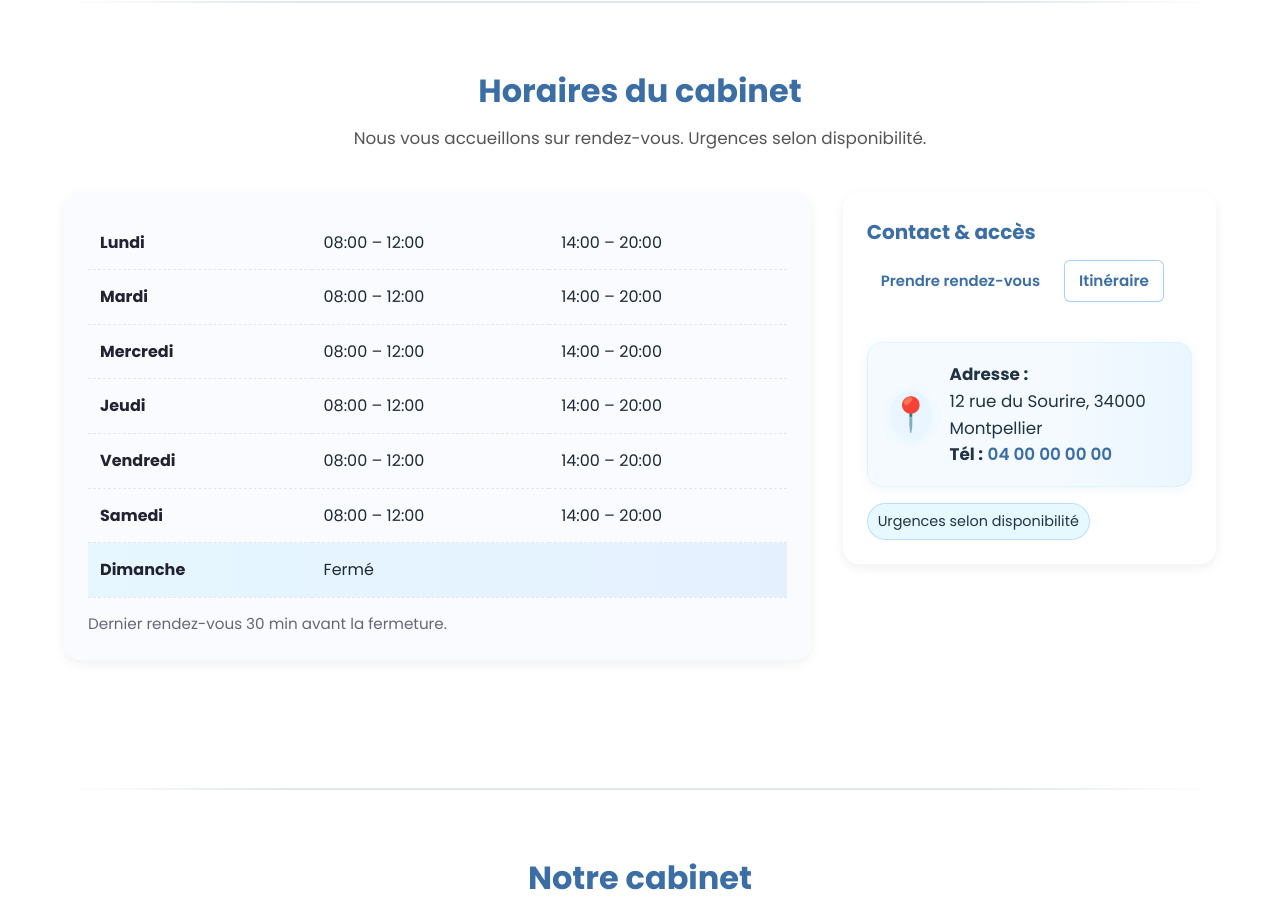
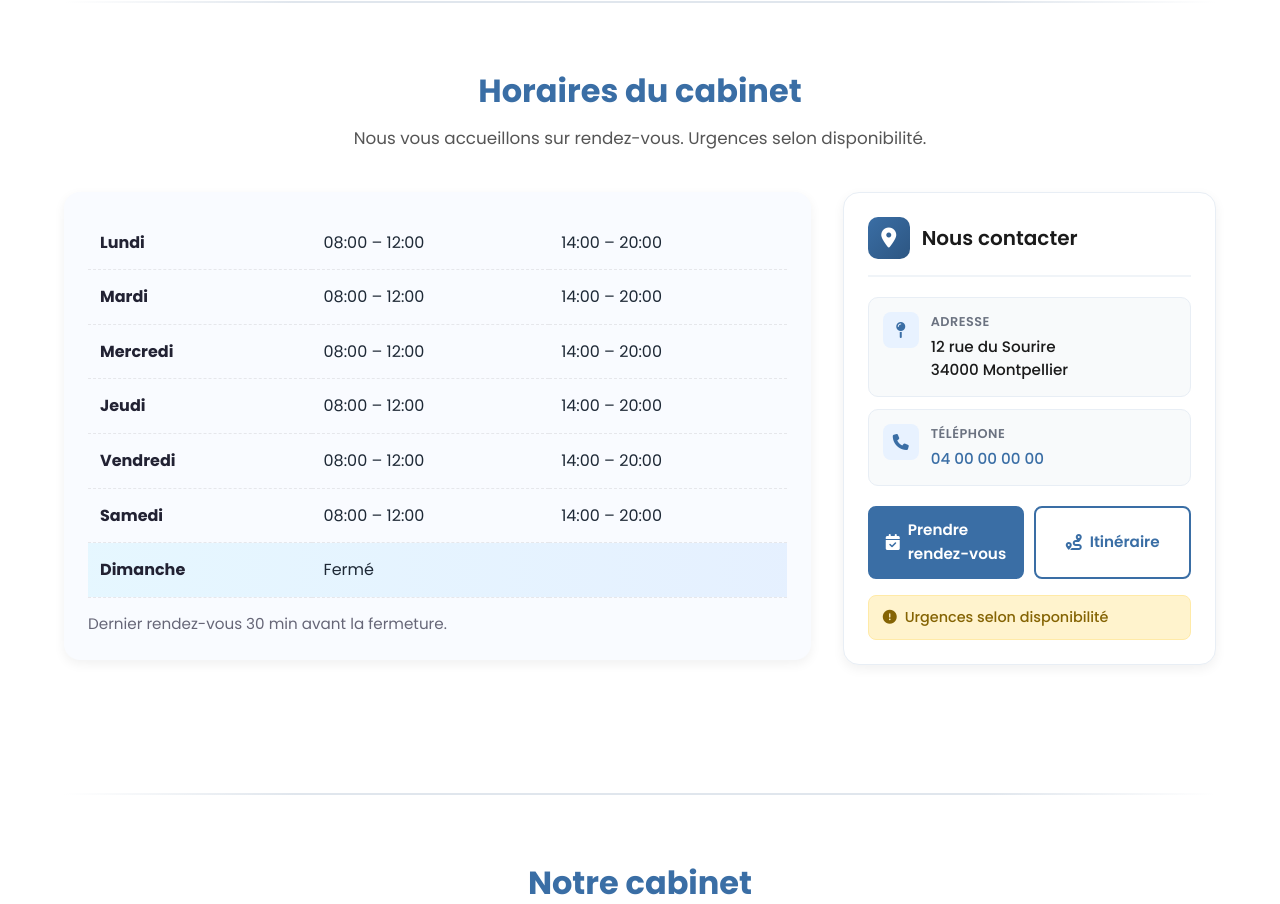
Before and after one commit to Wandalf-dev/CabinetDupont, a PHP site: page /cabinetdupont/ in a window 1280 px wide. Shown: the part 2358-3262 px from the top of the page. Run offline with PHP 8.4, Linux system fonts and the light colour scheme; data comes from the database, SQL or seed files in the repository; a stand-in replaces the project's code that opens the database connection; some libraries are stand-ins or nearby versions.

Commit message:
Release 3.8.7 - Création du readme, réalisations des tests via composer/phpunit
- Ajout section qualité/tests validés au README (18 tests, badges)
- Refonte bloc Contact homepage avec design moderne carte interactive
- Création css/components/contact-card.css pour composant réutilisable
- Mise à jour .gitignore (vendor, PHPUnit, cache, uploads)
- Mise à jour BDD (créneaux, rendez-vous, utilisateurs)
- Ajout .gitkeep pour uploads/
- Site stable et production-ready

```diff
--- a/app/views/home.php
+++ b/app/views/home.php
@@ -164,32 +164,50 @@ include __DIR__ . '/templates/flash-messages.php'; ?>
 
         <!-- Carte contact -->
         <aside class="hours-aside">
-          <h3>Contact & accès</h3>
-
-          <div class="hours-cta">
-            <!-- Bouton pour prendre rendez-vous -->
-            <a href="#" class="btn btn-small">Prendre rendez-vous</a>
-            <!-- Lien vers Google Maps pour l'itinéraire -->
-            <a
-              href="https://maps.google.com"
-              target="_blank"
-              rel="noopener"
-              class="btn-outline"
-            >Itinéraire</a>
+          <div class="contact-header">
+            <div class="contact-icon">
+              <i class="fas fa-map-marker-alt"></i>
+            </div>
+            <h3>Nous contacter</h3>
           </div>
 
-          <div class="footer-map-block">
-            <div class="footer-contact-card">
-              <div class="footer-contact-icon">📍</div>
-              <div class="footer-contact-info">
-                <strong>Adresse :</strong><br>
-                12 rue du Sourire, 34000 Montpellier<br>
-                <strong>Tél :</strong> <a href="tel:+33400000000">04 00 00 00 00</a>
+          <div class="contact-info-grid">
+            <div class="contact-item">
+              <div class="contact-item-icon">
+                <i class="fas fa-map-pin"></i>
+              </div>
+              <div class="contact-item-content">
+                <span class="contact-label">Adresse</span>
+                <p>12 rue du Sourire<br>34000 Montpellier</p>
+              </div>
+            </div>
+
+            <div class="contact-item">
+              <div class="contact-item-icon">
+                <i class="fas fa-phone"></i>
+              </div>
+              <div class="contact-item-content">
+                <span class="contact-label">Téléphone</span>
+                <p><a href="tel:+33400000000">04 00 00 00 00</a></p>
               </div>
             </div>
           </div>
 
-          <p class="hours-badge">Urgences selon disponibilité</p>
+          <div class="contact-actions">
+            <a href="index.php?page=<?= isset($_SESSION['user_id']) ? 'rendezvous&action=selectConsultation' : 'auth&action=login' ?>" class="contact-btn contact-btn-primary">
+              <i class="fas fa-calendar-check"></i>
+              <span>Prendre rendez-vous</span>
+            </a>
+            <a href="https://maps.google.com" target="_blank" rel="noopener" class="contact-btn contact-btn-outline">
+              <i class="fas fa-route"></i>
+              <span>Itinéraire</span>
+            </a>
+          </div>
+
+          <div class="contact-badge">
+            <i class="fas fa-exclamation-circle"></i>
+            <span>Urgences selon disponibilité</span>
+          </div>
         </aside>
       </div> <!-- /.hours-grid -->
     </div> <!-- /.container -->
--- a/css/base/style.css
+++ b/css/base/style.css
@@ -1,3 +1,5 @@
+@import "../components/contact-card.css";
+
 * {
     box-sizing: border-box;
     margin: 0;
@@ -783,70 +785,7 @@ body {
   color: #667;
 }
 
-/* Carte contact */
-.hours-aside {
-  background: #ffffff;
-  border-radius: 16px;
-  box-shadow: 0 4px 12px rgba(0,0,0,0.06);
-  padding: 24px;
-  width: 100%;
-  box-sizing: border-box;
-}
-
-.hours-aside h3 {
-  font-size: 1.25rem;
-  color: var(--brand);
-  margin-bottom: 12px;
-}
-
-.hours-aside address {
-  font-style: normal;
-  color: #233;
-  margin-bottom: 16px;
-  line-height: 1.5;
-}
-
-.hours-aside a {
-  color: var(--brand);
-  text-decoration: none;
-}
-
-.hours-cta {
-  display: flex;
-  gap: 10px;
-  flex-wrap: wrap;
-  margin: 10px 0 6px;
-}
-
-.btn-outline {
-  padding: 8px 14px;
-  border-radius: 6px;
-  border: 1px solid rgba(0,114,255,0.35);
-  color: var(--brand);
-  background: #fff;
-  text-decoration: none;
-  font-weight: 600;
-  font-size: 0.95rem;
-  transition: background .2s, color .2s, border-color .2s;
-}
-
-.btn-outline:hover {
-  background: rgba(0,114,255,0.06);
-  border-color: rgba(0,114,255,0.6);
-}
-
-.hours-badge {
-  display: inline-block;
-  margin-top: 8px;
-  font-size: 0.9rem;
-  color: #234;
-  background: rgba(0,198,255,0.10);
-  border: 1px solid rgba(0,114,255,0.20);
-  padding: 6px 10px;
-  border-radius: 999px;
-}
-
-
+/* Carte contact - Voir css/components/contact-card.css */
 
 /* ========== RESPONSIVE ========== */
 @media (max-width: 900px) {
--- /dev/null
+++ b/css/components/contact-card.css
@@ -0,0 +1,235 @@
+/* Carte contact - Design épuré cohérent avec les horaires */
+.hours-aside {
+  background: #ffffff;
+  border-radius: 16px;
+  padding: 24px;
+  width: 100%;
+  box-sizing: border-box;
+  box-shadow: 0 4px 12px rgba(0,0,0,0.06);
+  border: 1px solid #e8eef5;
+}
+
+.contact-header {
+  display: flex;
+  align-items: center;
+  gap: 12px;
+  margin-bottom: 20px;
+  padding-bottom: 16px;
+  border-bottom: 2px solid #f0f4f8;
+}
+
+.contact-icon {
+  width: 42px;
+  height: 42px;
+  background: linear-gradient(135deg, #3a6ea5 0%, #2d5682 100%);
+  border-radius: 10px;
+  display: flex;
+  align-items: center;
+  justify-content: center;
+  font-size: 20px;
+  color: #ffffff;
+  flex-shrink: 0;
+}
+
+.contact-header h3 {
+  font-size: 1.25rem;
+  color: #1a1a1a;
+  margin: 0;
+  font-weight: 600;
+}
+
+.contact-info-grid {
+  display: flex;
+  flex-direction: column;
+  gap: 12px;
+  margin-bottom: 20px;
+}
+
+.contact-item {
+  display: flex;
+  align-items: flex-start;
+  gap: 12px;
+  background: #f8fafb;
+  padding: 14px;
+  border-radius: 10px;
+  border: 1px solid #e8eef5;
+  transition: all 0.2s ease;
+}
+
+.contact-item:hover {
+  background: #f0f4f8;
+  border-color: #d0dce8;
+  transform: translateX(2px);
+}
+
+.contact-item-icon {
+  width: 36px;
+  height: 36px;
+  background: #e8f2ff;
+  border-radius: 8px;
+  display: flex;
+  align-items: center;
+  justify-content: center;
+  font-size: 16px;
+  color: #3a6ea5;
+  flex-shrink: 0;
+}
+
+.contact-item-content {
+  flex: 1;
+}
+
+.contact-label {
+  display: block;
+  font-size: 0.8rem;
+  color: #6b7280;
+  margin-bottom: 4px;
+  text-transform: uppercase;
+  letter-spacing: 0.5px;
+  font-weight: 600;
+}
+
+.contact-item-content p {
+  margin: 0;
+  font-size: 0.95rem;
+  line-height: 1.5;
+  color: #1a1a1a;
+  font-weight: 500;
+}
+
+.contact-item-content a {
+  color: #3a6ea5;
+  text-decoration: none;
+  transition: color 0.2s;
+}
+
+.contact-item-content a:hover {
+  color: #2d5682;
+  text-decoration: underline;
+}
+
+.contact-actions {
+  display: flex;
+  gap: 10px;
+  margin-bottom: 16px;
+}
+
+.contact-btn {
+  display: flex;
+  align-items: center;
+  justify-content: center;
+  gap: 8px;
+  padding: 10px 16px;
+  border-radius: 8px;
+  text-decoration: none;
+  font-weight: 600;
+  font-size: 0.95rem;
+  transition: all 0.2s ease;
+  flex: 1;
+}
+
+.contact-btn i {
+  font-size: 16px;
+}
+
+.contact-btn-primary {
+  background: #3a6ea5;
+  color: #ffffff;
+  border: 2px solid #3a6ea5;
+}
+
+.contact-btn-primary:hover {
+  background: #2d5682;
+  border-color: #2d5682;
+  transform: translateY(-1px);
+  box-shadow: 0 4px 8px rgba(58, 110, 165, 0.2);
+}
+
+.contact-btn-outline {
+  background: transparent;
+  color: #3a6ea5;
+  border: 2px solid #3a6ea5;
+}
+
+.contact-btn-outline:hover {
+  background: #3a6ea5;
+  color: #ffffff;
+  transform: translateY(-1px);
+}
+
+.contact-badge {
+  display: flex;
+  align-items: center;
+  gap: 8px;
+  background: #fff3cd;
+  padding: 10px 14px;
+  border-radius: 8px;
+  font-size: 0.9rem;
+  color: #856404;
+  font-weight: 500;
+  border: 1px solid #ffeaa7;
+}
+
+.contact-badge i {
+  font-size: 14px;
+}
+
+/* Responsive */
+@media (max-width: 900px) {
+  .hours-aside {
+    padding: 24px;
+  }
+
+  .contact-header h3 {
+    font-size: 1.3rem;
+  }
+
+  .contact-actions {
+    flex-direction: column;
+  }
+
+  .contact-btn {
+    width: 100%;
+  }
+}
+
+@media (max-width: 600px) {
+  .hours-aside {
+    padding: 20px;
+    border-radius: 16px;
+  }
+
+  .contact-header {
+    gap: 12px;
+  }
+
+  .contact-icon {
+    width: 42px;
+    height: 42px;
+    font-size: 20px;
+  }
+
+  .contact-header h3 {
+    font-size: 1.2rem;
+  }
+
+  .contact-item {
+    padding: 14px;
+  }
+
+  .contact-item-icon {
+    width: 36px;
+    height: 36px;
+    font-size: 16px;
+  }
+
+  .contact-btn {
+    padding: 12px 16px;
+    font-size: 0.95rem;
+  }
+
+  .contact-badge {
+    padding: 10px 14px;
+    font-size: 0.85rem;
+  }
+}
```
Also changed, not shown: other parts of css/base/style.css (+52 -23 lines), Backup/bdd_dupont.sql (+62 -96 lines), README.md (added), 2 other files.
